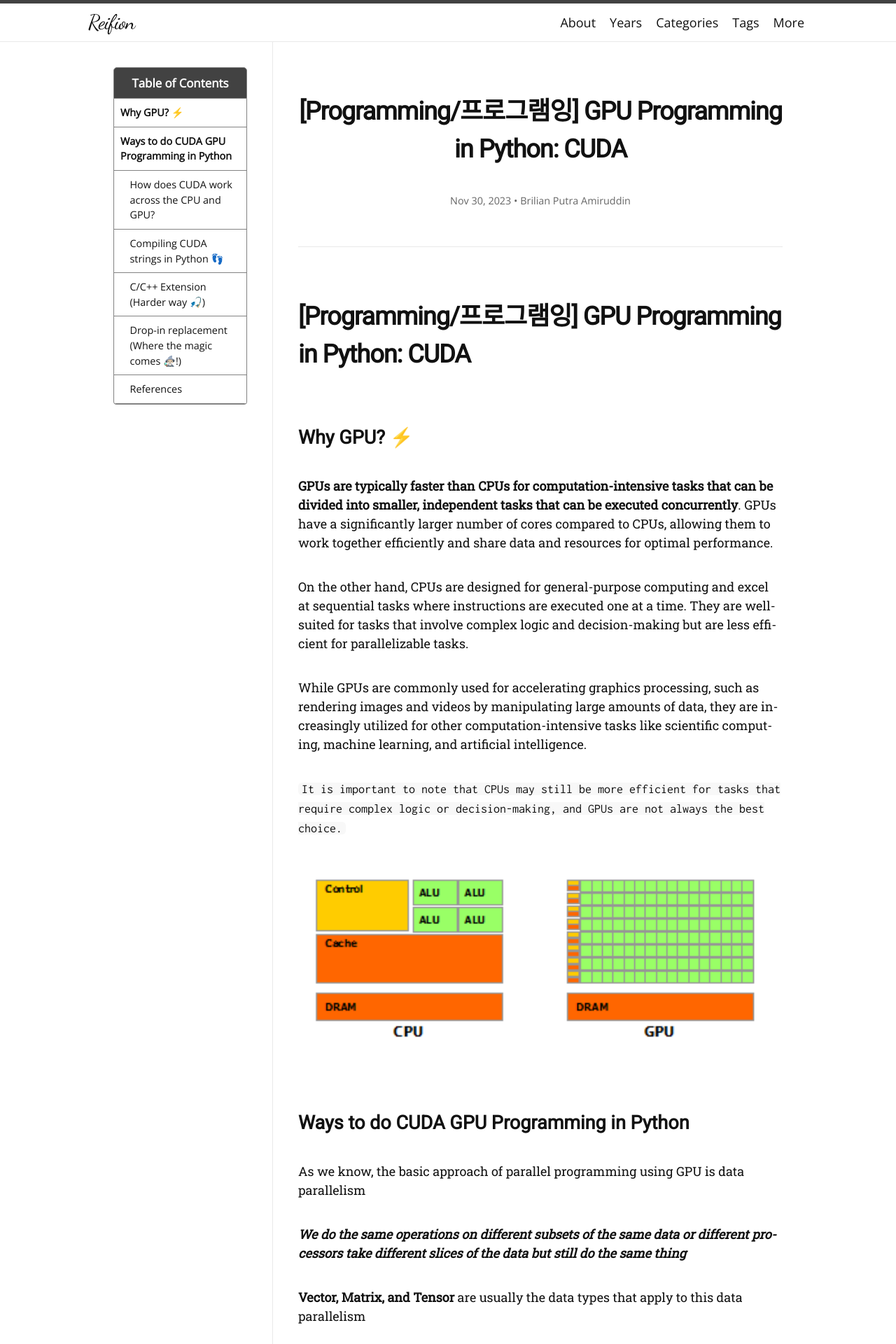
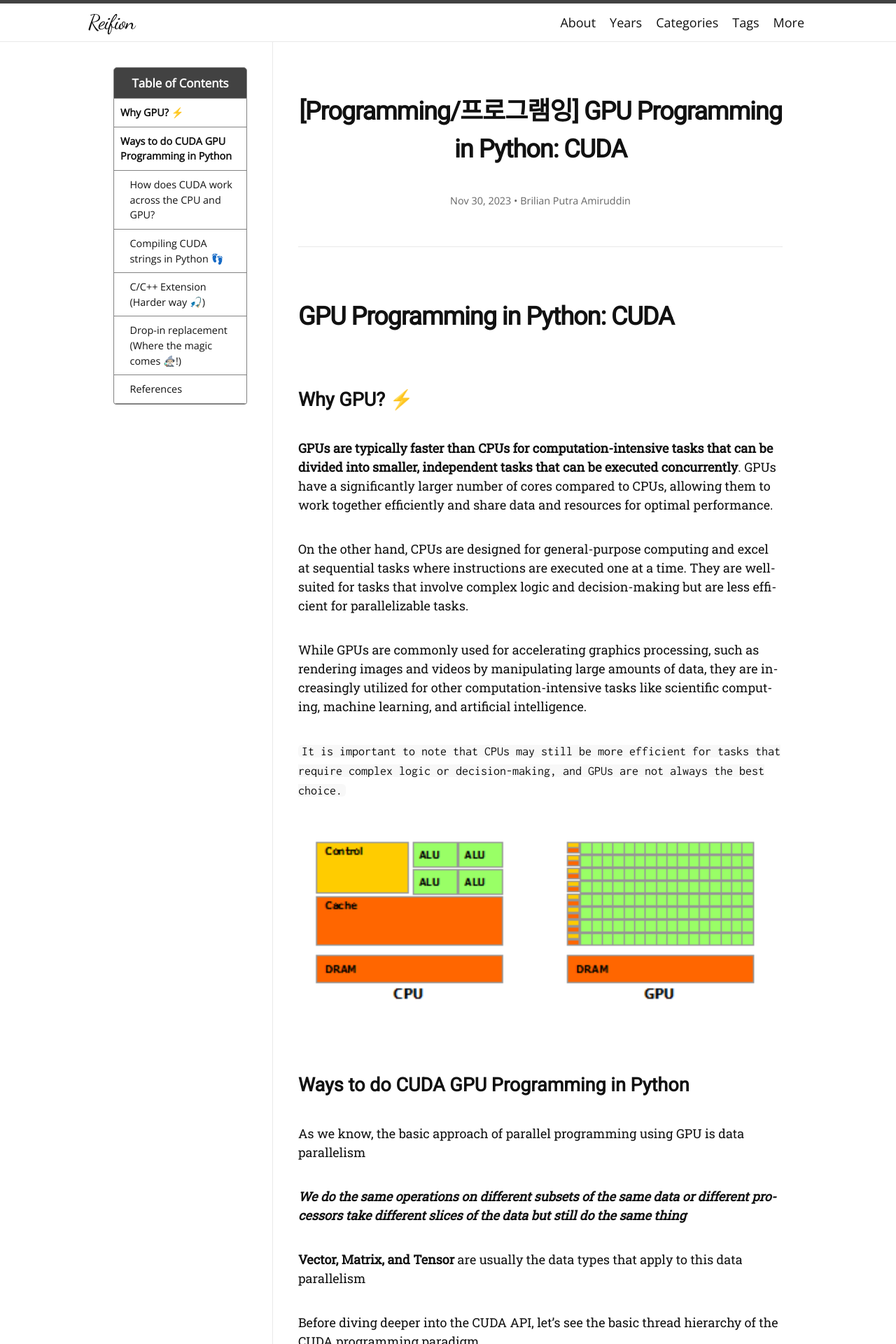
Before and after one commit to brilianputraa/brilianamiruddin.github.io, a Jekyll site: the page built from _posts/2023-11-30-python-cuda.md, in a window 1280 px wide. Shown: the top 1920 px of the page at 70% size. Built offline with Jekyll 4.4.1, drawn with Linux system fonts in a browser that asks for light colours; nearby versions of some CDN libraries; some web fonts are replaced.

Commit message:
Update 2023-11-30-python-cuda.md

```diff
--- a/_posts/2023-11-30-python-cuda.md
+++ b/_posts/2023-11-30-python-cuda.md
@@ -8,7 +8,7 @@ author:
   - Brilian Putra Amiruddin
 tags: [parallel programming,python,cuda,gpu]
 ---
-# [Programming/프로그램잉] GPU Programming in Python: CUDA
+# GPU Programming in Python: CUDA
 
 ## Why GPU? ⚡
 
```
